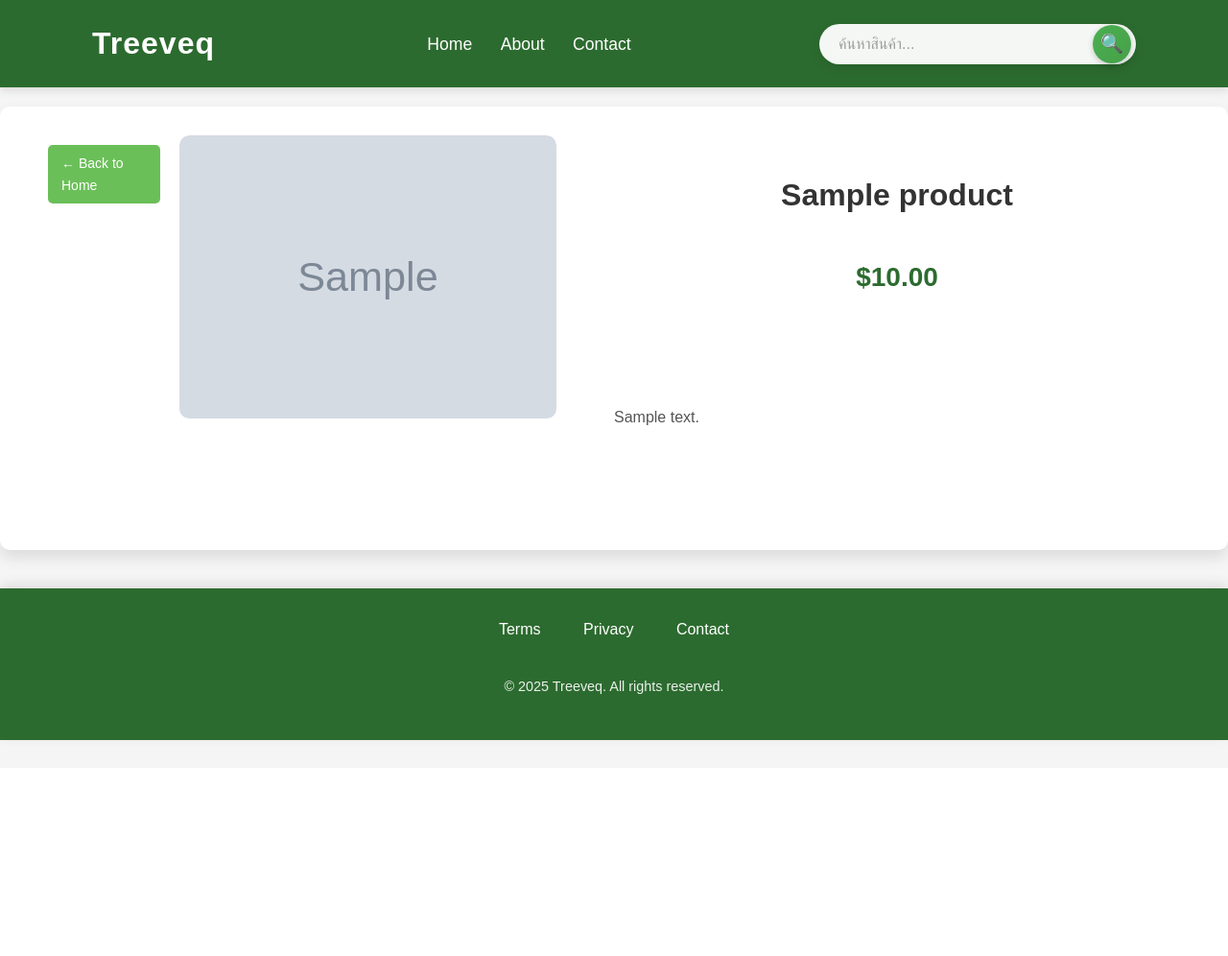
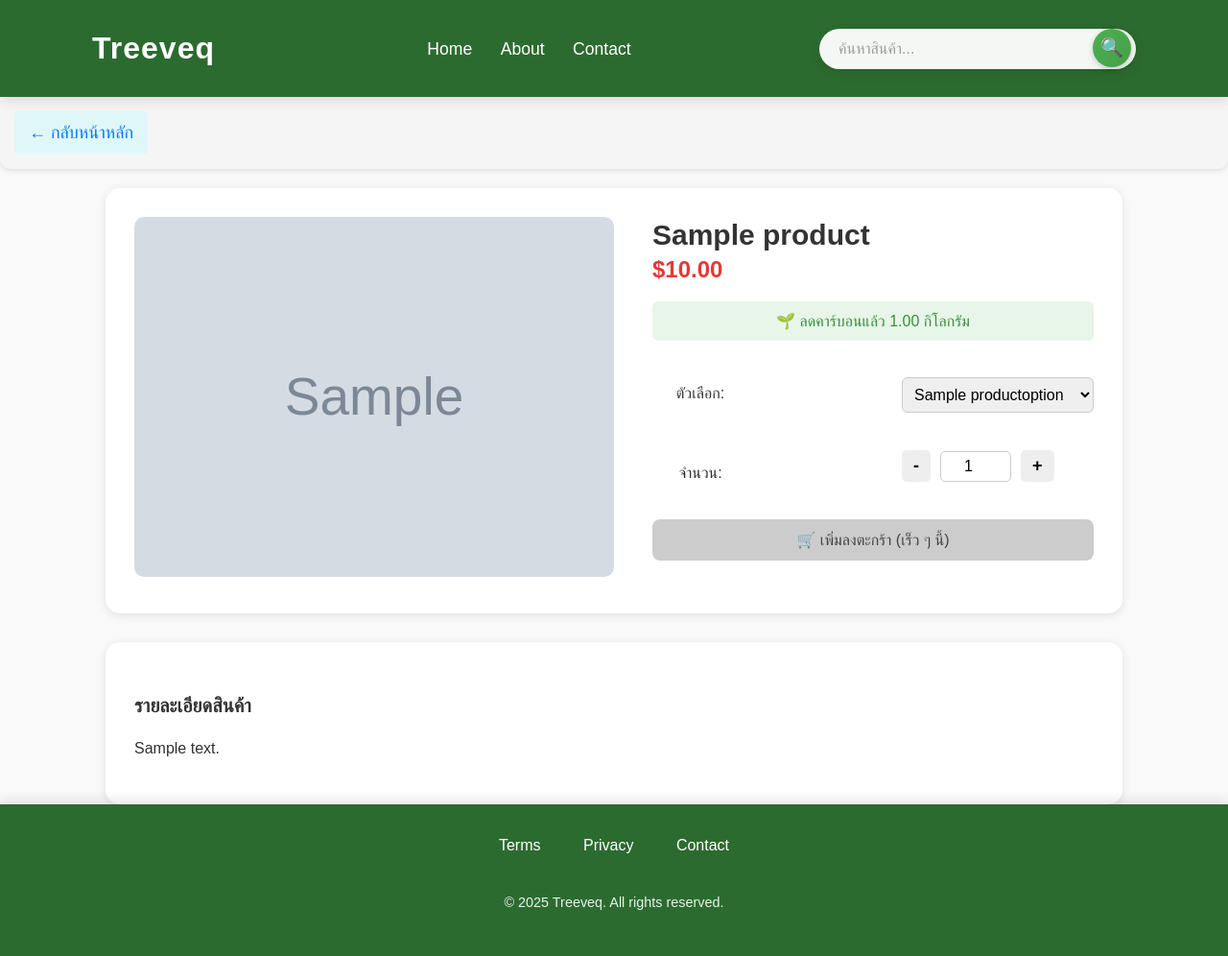
Before and after one commit to Nantakxrn007/dsi202, a Django app: page /product/1/ in a window 1280 px wide. Shown: the whole page at 96% size. Before the commit the page ends 775 px from the top, so only its background shows below. Run offline with Django 4.2, Linux system fonts and the light colour scheme; tables that the repository leaves empty hold one stand-in row (values such as "Sample post"); grey boxes marked "Sample" are stand-in pictures.

Commit message:
decorate product detail and connect with backend

```diff
--- a/shopapp/models.py
+++ b/shopapp/models.py
@@ -5,6 +5,17 @@ class Product(models.Model):
     image = models.ImageField(upload_to='products/')
     description = models.TextField()
     price = models.DecimalField(max_digits=10, decimal_places=2, default=0.00)  # 👈 เพิ่มตรงนี้
+    carbon_reduction = models.DecimalField(
+        max_digits=6, decimal_places=2, default=0.00,
+        help_text="จำนวนคาร์บอนที่ลดได้ (กิโลกรัม)"
+    )
 
     def __str__(self):
         return self.name
+
+class ProductOption(models.Model):
+    product = models.ForeignKey(Product, on_delete=models.CASCADE, related_name='options')
+    name = models.CharField(max_length=100)
+
+    def __str__(self):
+        return f"{self.product.name} - {self.name}"
--- a/shopapp/static/css/product.css
+++ b/shopapp/static/css/product.css
@@ -1,158 +1,206 @@
-/* product_detail.css - หน้า Product Detail */
-
-body {
-    font-family: 'Arial', sans-serif;
-    background-color: #f5f5f5; /* พื้นหลังสีอ่อน */
-    margin: 0;
-    padding: 0;
+.product-detail-box {
+    max-width: 1000px;
+    margin: auto;
+    padding: 30px;
+    border-radius: 15px;
+    box-shadow: 0 2px 10px rgba(0,0,0,0.1);
+    display: flex;
+    gap: 40px;
+    background-color: #fff;
 }
 
-header {
-    background-color: #2c6b2f;
-    color: white;
-    padding: 20px 0;
-    box-shadow: 0 4px 8px rgba(0, 0, 0, 0.1);
+.product-detail2-box {
+    max-width: 1000px;
+    margin: 30px auto 0 auto; /* ด้านบนห่างเล็กน้อย */
+    padding: 30px;
+    border-radius: 15px;
+    box-shadow: 0 2px 10px rgba(0,0,0,0.1);
+    background-color: #fff;
 }
 
-/* กำหนด container ของรายละเอียดสินค้า */
-.product-detail-container {
-    display: flex;
-    justify-content: center;
-    align-items: flex-start;
-    padding: 30px;
-    margin-top: 20px;
-    margin-bottom: 40px;
-    background-color: white;
-    border-radius: 10px;
-    box-shadow: 0 8px 16px rgba(0, 0, 0, 0.1);
+.product-description h3 {
+    font-size: 20px;
+    margin-bottom: 10px;
 }
 
-/* จัดให้เป็นคอลัมน์เมื่อมีขนาดหน้าจอใหญ่พอ */
-.product-detail {
-    display: flex;
-    justify-content: space-between;
-    gap: 40px;
-    width: 100%;
-    max-width: 1200px;
+.product-description p {
+    font-size: 16px;
+    line-height: 1.6;
+    color: #333;
 }
-
-/* สไตล์สำหรับภาพสินค้า */
 .product-image {
-    flex: 1;
-    max-width: 500px;
-    overflow: hidden;
-    border-radius: 10px;
+    flex: 0 0 500px;
 }
 
 .product-image img {
     width: 100%;
-    height: auto;
     border-radius: 10px;
     object-fit: cover;
-}
-
-/* ข้อมูลสินค้า */
-.product-info {
-    flex: 1.5;
-    display: flex;
-    flex-direction: column;
-}
-
-/* ชื่อสินค้า */
-.product-info h1 {
-    font-size: 32px;
-    color: #333;
-    font-weight: bold;
-    margin-bottom: 15px;
-    line-height: 1.3;
-}
-
-/* ราคา */
-.product-price {
-    font-size: 28px;
-    color: #2c6b2f;
-    font-weight: bold;
-    margin-bottom: 20px;
-}
-
-/* รายละเอียดสินค้า */
-.product-description {
-    font-size: 16px;
-    line-height: 1.8;
-    color: #555;
-    margin-top: 15px;
-    text-align: justify;
-    white-space: pre-wrap;
+    height: auto;
 }
 
 
 
-.back-button {
-    display: inline-block;
-    margin-bottom: 20px;
-    padding: 8px 14px;
-    background-color: #6BBF59; /* เขียวธรรมชาติ */
-    color: #fff;
-    text-decoration: none;
-    border-radius: 5px;
-    font-size: 14px;
-    font-weight: 500;
-    transition: background-color 0.3s ease, transform 0.2s ease;
+
+
+
+/* ขวามือ */
+.product-info {
+    flex: 1;
+    display: flex;
+    flex-direction: column;
+    gap: 2px;
+    padding: 2px 0;
+
+
 }
 
-.back-button:hover {
-    background-color: #57a44c;
-    transform: translateY(-1px);
-    box-shadow: 0 2px 5px rgba(0, 0, 0, 0.1);
-}
+.product-title {
+    font-size: 30px;
+    font-weight: 700;
+    margin: 0; /* ลบ margin ทั้งหมด */
+    line-height: 1.1;
+    width: fit-content;
 
-/* ปรับการแสดงผลสำหรับมือถือ */
-@media (max-width: 768px) {
-    .product-detail-container {
-        flex-direction: column;
-        gap: 20px;
-        padding: 20px;
-    }
-
-    .product-detail {
-        flex-direction: column;
-        gap: 20px;
-    }
-
-    .product-info {
-        flex: 1;
-        text-align: center;
 }
 
 .product-price {
     font-size: 24px;
+    color: #e53935;
+    font-weight: 600;
+    margin: 4px 0 0 0; /* บน-ขวา-ล่าง-ซ้าย */
+    line-height: 1.2;
+    width: fit-content;
+
 }
 
-    .product-image {
-        max-width: 100%;
+.carbon-reduction {
+    font-size: 16px;
+    color: #388e3c;
+    background-color: #e8f5e9;
+    padding: 8px 12px;
+    border-radius: 6px;
 }
+
+form {
+    display: flex;
+    flex-direction: column;
+    gap: 15px;
+}
+
+label {
+    font-weight: 500;
+    margin-bottom: 5px;
+    font-size: 16px;
+    margin-top: 20px; /* เพิ่มช่องว่างด้านบน (สามารถปรับค่าได้) */
+
+}
+
+.product-option {
+    padding: 8px;
+    border-radius: 6px;
+    border: 1px solid #ccc;
+    font-size: 16px;
+    width: 100%;
+    max-width: 300px;
+    margin-top: 20px; /* เพิ่มช่องว่างด้านบน (สามารถปรับค่าได้) */
+
+}
+
+.quantity-box {
+    display: flex;
+    align-items: center;
+    gap: 10px;
+}
+
+.qty-btn {
+    padding: 6px 12px;
+    font-size: 18px;
+    font-weight: bold;
+    background-color: #eeeeee;
+    border: none;
+    border-radius: 5px;
+    cursor: pointer;
+    transition: background 0.2s ease;
+}
+
+.qty-btn:hover {
+    background-color: #ccc;
+}
+
+input[type="number"] {
+    width: 60px;
+    text-align: center;
+    font-size: 16px;
+    padding: 6px;
+    border: 1px solid #ccc;
+    border-radius: 5px;
 }
 
 
+
+.form-row {
+    display: flex;
+    align-items: center;
+    justify-content: space-between;
+    margin-bottom: 15px;
+}
+
+.form-row label {
+    font-weight: 500;
+    width: 100px;
+}
+
+.product-option,
+.quantity-box {
+    flex: 1;
+    max-width: 200px;
+}
+
+/* ปุ่มเพิ่มลงตะกร้าแนวนอนเต็มบรรทัด */
+.buy-button {
+    width: 100%;
+    padding: 12px;
+    font-size: 16px;
+    background-color: #ccc;
+    color: #444;
+    border: none;
+    border-radius: 8px;
+    cursor: not-allowed;
+}
+
+
+
+
+
+
+
+
+
+/* ย้อนกลับ  */
 .top-bar {
     display: flex;
-    justify-content: flex-end;
-    padding: 10px 20px;
+    justify-content: flex-start; /* ให้ปุ่มอยู่ซ้ายสุด */
+    align-items: center; /* จัดให้ปุ่มอยู่ตรงกลางในแนวตั้ง */
+    padding: 15px;
+    background-color: #f5f5f5; /* สีพื้นหลัง */
+    box-shadow: 0 2px 5px rgba(0, 0, 0, 0.1); /* เงา */
+    border-radius: 10px; /* ขอบมน */
+    margin-bottom: 20px; /* ช่องว่างด้านล่าง */
 }
 
 .back-button {
-    padding: 8px 14px;
-    background-color: #6BBF59;
-    color: white;
-    text-decoration: none;
-    border-radius: 5px;
-    font-size: 14px;
-    font-weight: 500;
-    transition: background-color 0.3s ease, transform 0.2s ease;
+    text-decoration: none; /* เอาเส้นขีดใต้ */
+    color: #007bff; /* สีฟ้า */
+    font-size: 18px; /* ขนาดฟอนต์ */
+    font-weight: 500; /* หนา */
+    padding: 8px 15px;
+    border-radius: 5px; /* ขอบมน */
+    background-color: #e0f7fa; /* พื้นหลังฟ้า */
+    transition: background-color 0.3s ease, color 0.3s ease; /* แอนิเมชัน */
 }
 
 .back-button:hover {
-    background-color: #57a44c;
-    transform: translateY(-1px);
-    box-shadow: 0 2px 5px rgba(0, 0, 0, 0.1);
+    background-color: #007bff; /* เปลี่ยนพื้นหลังเมื่อ hover */
+    color: white; /* เปลี่ยนสีตัวอักษร */
 }
--- a/shopapp/templates/product_detail.html
+++ b/shopapp/templates/product_detail.html
@@ -3,27 +3,85 @@
 
 {% block content %}
 <link rel="stylesheet" href="{% static 'css/product.css' %}">
+
 <div class="product-detail-container">
 
+    <!-- ปุ่มกลับ -->
     <div class="top-bar">
-        <a href="{% url 'home' %}" class="back-button">← Back to Home</a>
+        <a href="{% url 'home' %}" class="back-button">← กลับหน้าหลัก</a>
     </div>
 
-    <div class="product-detail">
-        <!-- ภาพสินค้า -->
+    <!-- กล่องรายละเอียดสินค้า -->
+    <div class="product-detail-box">
+
+        <!-- ซ้าย: รูปสินค้า -->
         <div class="product-image">
             <img src="{{ product.image.url }}" alt="{{ product.name }}">
         </div>
 
-        <!-- ข้อมูลสินค้า -->
+        <!-- ขวา: ข้อมูลสินค้า -->
         <div class="product-info">
-            <h1>{{ product.name }}</h1>
+            <h1 class="product-title">{{ product.name }}</h1>
             <p class="product-price">${{ product.price }}</p>
-            <div class="product-description">
-                <p>{{ product.description }}</p>
-            </div>
+
+            <!-- แสดงคาร์บอน -->
+            <p class="carbon-reduction">🌱 ลดคาร์บอนแล้ว {{ product.carbon_reduction }} กิโลกรัม</p>
+
+            <form method="post" action="#">
+                {% csrf_token %}
+
+                <!-- ตัวเลือกสินค้า -->
+                <div class="form-row">
+                    <label for="option">ตัวเลือก:</label>
+                    <select name="option" id="option" class="product-option">
+                        {% for option in product.options.all %}
+                            <option value="{{ option.id }}">{{ option.name }}</option>
+                        {% empty %}
+                            <option disabled>ไม่มีตัวเลือก</option>
+                        {% endfor %}
+                    </select>
+                </div>
+
+                <!-- จำนวนสินค้า -->
+                <div class="form-row">
+                    <label for="quantity">จำนวน:</label>
+                    <div class="quantity-box">
+                        <button type="button" class="qty-btn" onclick="decreaseQty()">-</button>
+                        <input type="number" name="quantity" id="quantity" value="1" min="1">
+                        <button type="button" class="qty-btn" onclick="increaseQty()">+</button>
+                    </div>
+                </div>
+
+                <!-- ปุ่ม -->
+                <button type="submit" class="buy-button" disabled>🛒 เพิ่มลงตะกร้า (เร็ว ๆ นี้)</button>
+            </form>
+
         </div>
     </div>
+    <!-- คำอธิบาย -->
+    <div class="product-detail2-box">
+        <div class="product-description">
+            <h3>รายละเอียดสินค้า</h3>
+            <p>{{ product.description }}</p>
+        </div>
+    </div>
+
+
+
+
 </div>
 
+<script>
+    function increaseQty() {
+        let qty = document.getElementById('quantity');
+        qty.value = parseInt(qty.value) + 1;
+    }
+
+    function decreaseQty() {
+        let qty = document.getElementById('quantity');
+        if (parseInt(qty.value) > 1) {
+            qty.value = parseInt(qty.value) - 1;
+        }
+    }
+</script>
 {% endblock %}
```
Also changed, not shown: shopapp/admin.py (+10 -2 lines), shopapp/static/css/home.css (+7 -39 lines), shopapp/migrations/0006_product_carbon_reduction_productoption.py (added). Lines whose indentation alone changed are shown as unchanged.
